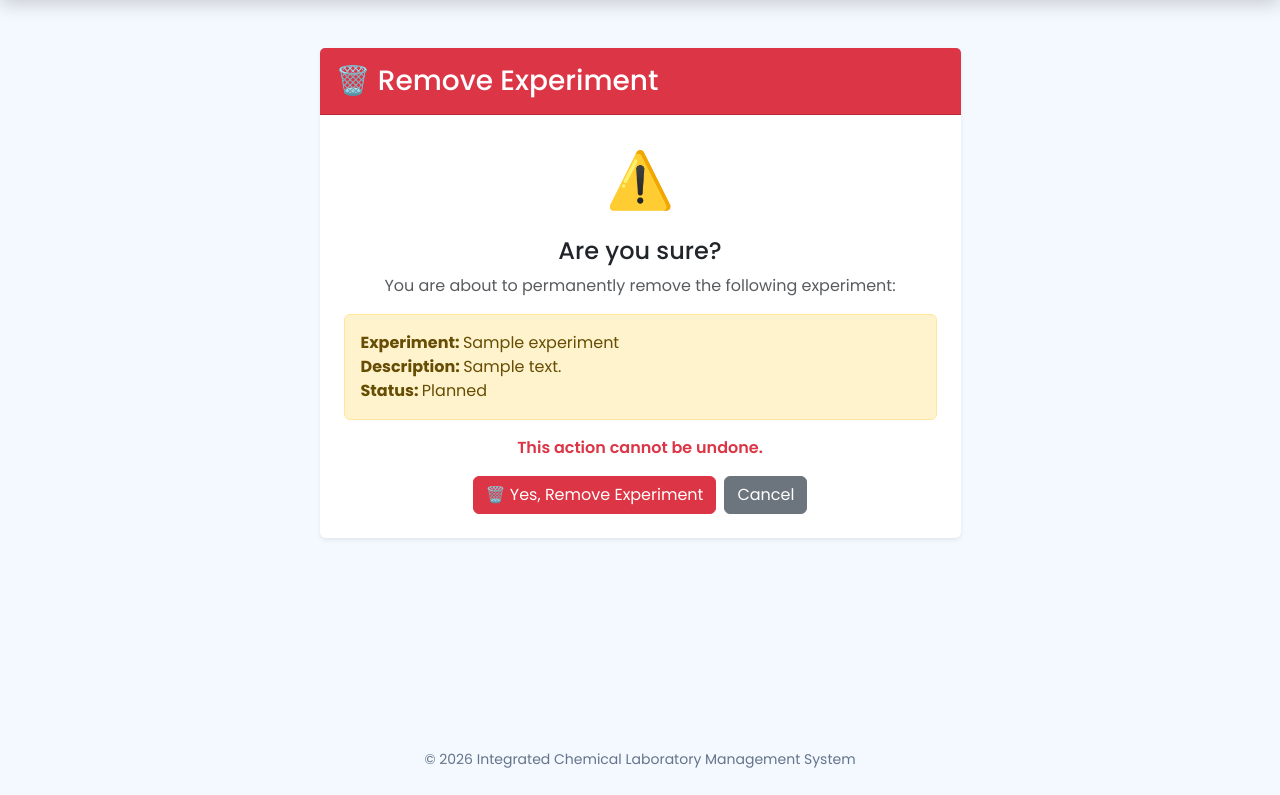
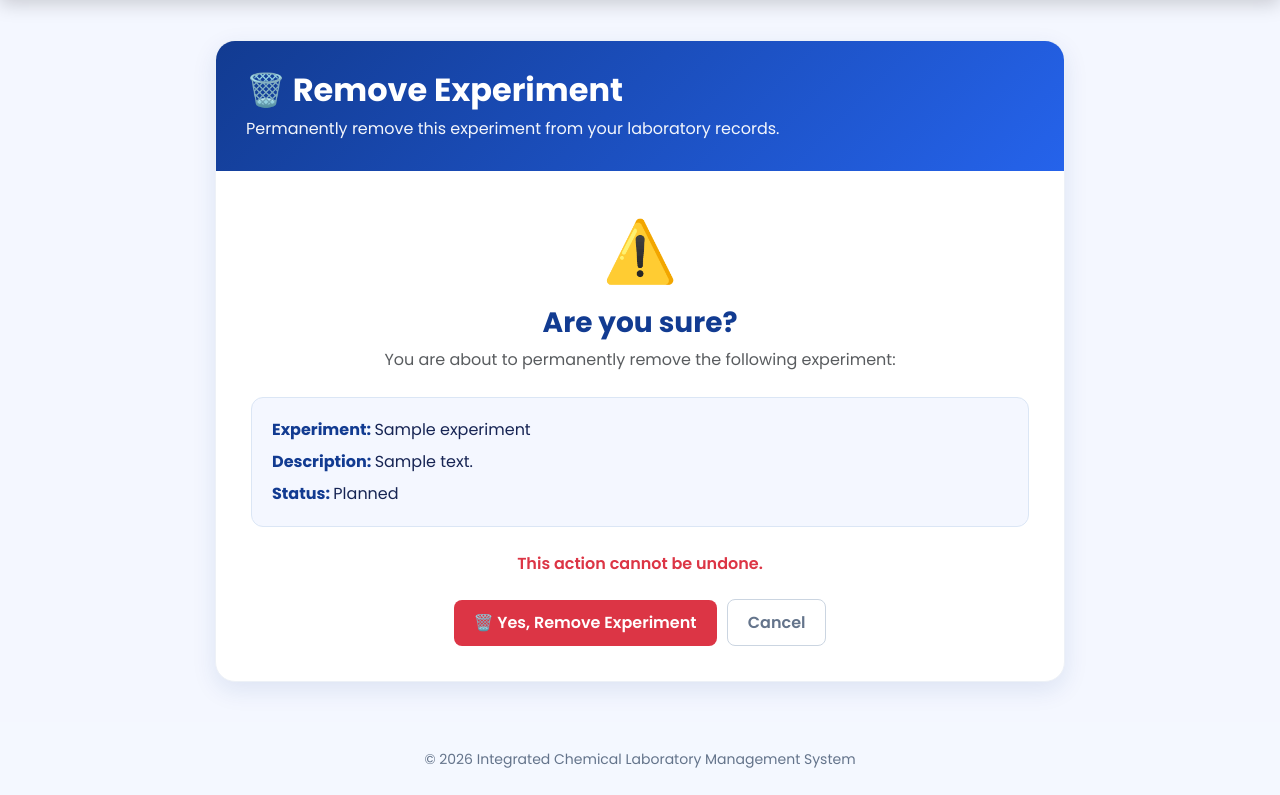
Before and after one commit to fathima-lab/IntegratedChemicalLab, a Django app: page /experiments/delete/1/ in a window 1280 px wide. Shown: the part 92-887 px from the top of the page. Run offline with Django 5.2, Linux system fonts and the light colour scheme; a user stored in the database is signed in; tables that the repository leaves empty hold one stand-in row (values such as "Sample post").

Commit message:
Update experiment delete page styling

```diff
--- a/templates/delete_experiment.html
+++ b/templates/delete_experiment.html
@@ -6,44 +6,162 @@ Remove Experiment | ICLMS
 
 {% block content %}
 
-<div class="container py-5">
+<style>
 
-    <div class="row justify-content-center">
+    .remove-experiment-page {
+        padding: 40px 5%;
+        background: #f4f7ff;
+        min-height: calc(100vh - 100px);
+    }
 
-        <div class="col-md-7">
+    .remove-card {
+        background: white;
+        border-radius: 20px;
+        overflow: hidden;
+        border: 1px solid #edf1f7;
+        box-shadow: 0 8px 25px rgba(20, 60, 140, .10);
+        max-width: 850px;
+        margin: 0 auto;
+    }
 
-            <div class="card shadow-sm border-0">
+    /* ICLMS BLUE HEADER */
 
+    .remove-header {
+        background: linear-gradient(135deg, #123b91, #2563eb);
+        color: white;
+        padding: 30px;
+    }
+
+    .remove-header h2 {
+        font-weight: 700;
+        margin-bottom: 8px;
+    }
+
+    .remove-header p {
+        margin-bottom: 0;
+        opacity: .95;
+    }
+
+    /* CONTENT */
+
+    .remove-body {
+        padding: 35px;
+    }
+
+    .warning-icon {
+        font-size: 60px;
+        margin-bottom: 10px;
+    }
+
+    .remove-body h3 {
+        color: #123b91;
+        font-weight: 700;
+    }
+
+    .experiment-details {
+        background: #f4f7ff;
+        border: 1px solid #dbe6f5;
+        border-radius: 12px;
+        padding: 20px;
+        text-align: left;
+        margin: 25px 0;
+    }
+
+    .experiment-details strong {
+        color: #123b91;
+    }
+
+    .warning-text {
+        color: #dc3545;
+        font-weight: 600;
+    }
+
+    /* DELETE BUTTON */
+
+    .delete-btn {
+        background: #dc3545;
+        color: white;
+        border: none;
+        border-radius: 8px;
+        padding: 11px 20px;
+        font-weight: 600;
+    }
+
+    .delete-btn:hover {
+        background: #bb2d3b;
+        color: white;
+    }
+
+    /* CANCEL BUTTON */
+
+    .cancel-btn {
+        background: white;
+        color: #64748b;
+        border: 1px solid #cbd5e1;
+        border-radius: 8px;
+        padding: 11px 20px;
+        font-weight: 600;
+        text-decoration: none;
+        margin-left: 6px;
+    }
+
+    .cancel-btn:hover {
+        background: #f1f5f9;
+        color: #475569;
+    }
+
+</style>
+
+
+<div class="remove-experiment-page">
+
+    <div class="remove-card">
+
+        <!-- ================================================= -->
         <!-- HEADER -->
-                <div class="card-header bg-danger text-white py-3">
+        <!-- ================================================= -->
 
-                    <h3 class="mb-0">
+        <div class="remove-header">
+
+            <h2>
                 🗑️ Remove Experiment
-                    </h3>
+            </h2>
+
+            <p>
+                Permanently remove this experiment from your laboratory records.
+            </p>
 
         </div>
 
 
-                <!-- BODY -->
-                <div class="card-body p-4 text-center">
+        <!-- ================================================= -->
+        <!-- CONTENT -->
+        <!-- ================================================= -->
 
-                    <div style="font-size: 55px;">
+        <div class="remove-body text-center">
+
+            <div class="warning-icon">
                 ⚠️
             </div>
 
-                    <h4 class="mt-3">
+
+            <h3>
                 Are you sure?
-                    </h4>
+            </h3>
+
 
             <p class="text-muted">
-                        You are about to permanently remove the following
-                        experiment:
+                You are about to permanently remove the following experiment:
             </p>
 
 
-                    <!-- EXPERIMENT INFORMATION -->
+            <!-- ================================================= -->
+            <!-- EXPERIMENT DETAILS -->
+            <!-- ================================================= -->
 
-                    <div class="alert alert-warning text-start">
+            <div class="experiment-details">
+
+                <div class="mb-2">
 
                     <strong>
                         Experiment:
@@ -51,9 +169,12 @@ Remove Experiment | ICLMS
 
                     {{ experiment.name }}
 
-                        <br>
+                </div>
+
 
                 {% if experiment.description %}
+
+                    <div class="mb-2">
 
                         <strong>
                             Description:
@@ -61,9 +182,12 @@ Remove Experiment | ICLMS
 
                         {{ experiment.description }}
 
-                            <br>
+                    </div>
 
                 {% endif %}
+
+
+                <div>
 
                     <strong>
                         Status:
@@ -73,40 +197,44 @@ Remove Experiment | ICLMS
 
                 </div>
 
+            </div>
 
-                    <p class="text-danger fw-semibold">
+
+            <p class="warning-text">
                 This action cannot be undone.
             </p>
 
 
-                    <!-- DELETE FORM -->
+            <!-- ================================================= -->
+            <!-- ACTIONS -->
+            <!-- ================================================= -->
 
-                    <form method="POST">
+            <div class="mt-4">
+
+                <form
+                    method="POST"
+                    action="{% url 'delete_experiment' experiment.id %}"
+                    class="d-inline"
+                >
 
                     {% csrf_token %}
 
-                        <div class="d-flex justify-content-center gap-2">
-
                     <button
                         type="submit"
-                                class="btn btn-danger"
+                        class="delete-btn"
                     >
                         🗑️ Yes, Remove Experiment
                     </button>
 
+                </form>
+
 
                 <a
                     href="{% url 'experiments' %}"
-                                class="btn btn-secondary"
+                    class="cancel-btn"
                 >
                     Cancel
                 </a>
-
-                        </div>
-
-                    </form>
-
-                </div>
 
             </div>
 
```
Lines whose indentation alone changed are shown as unchanged.
